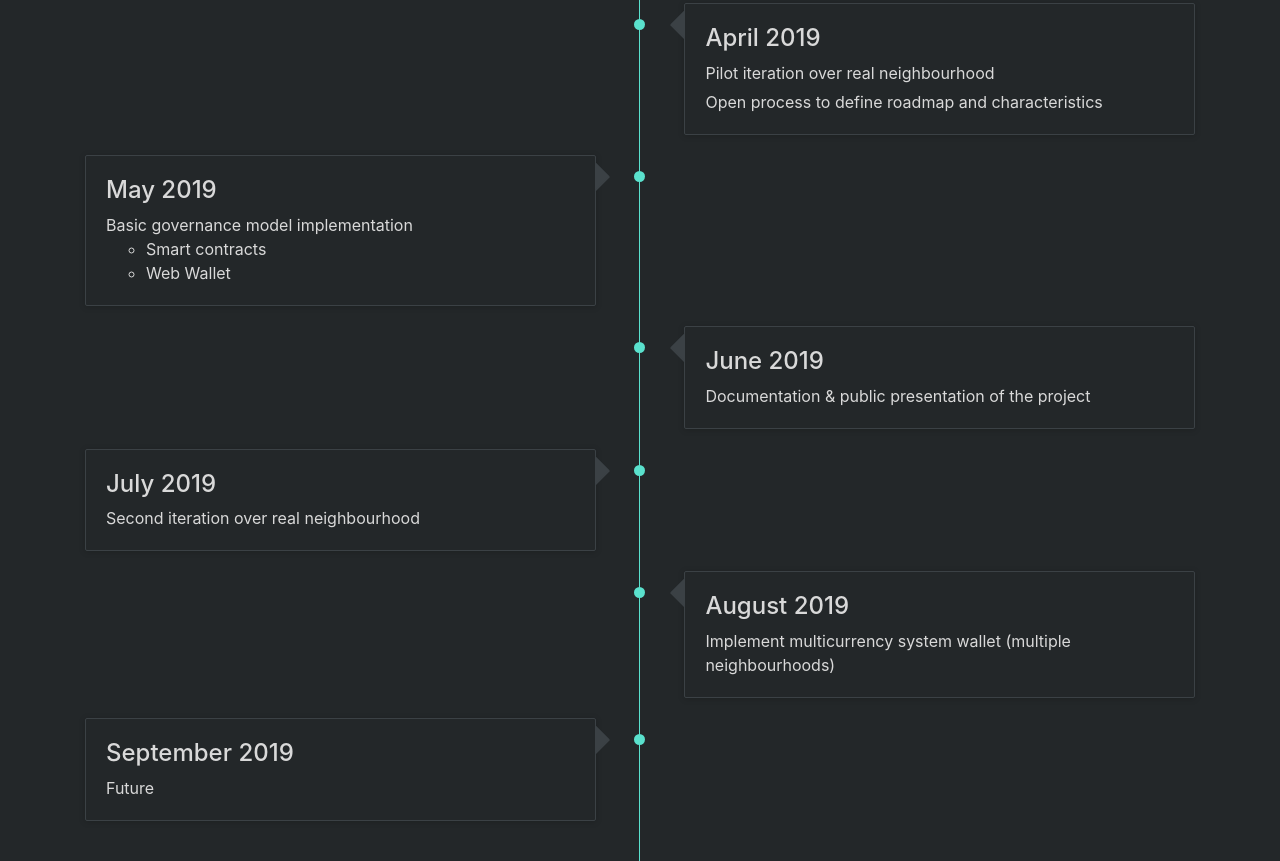
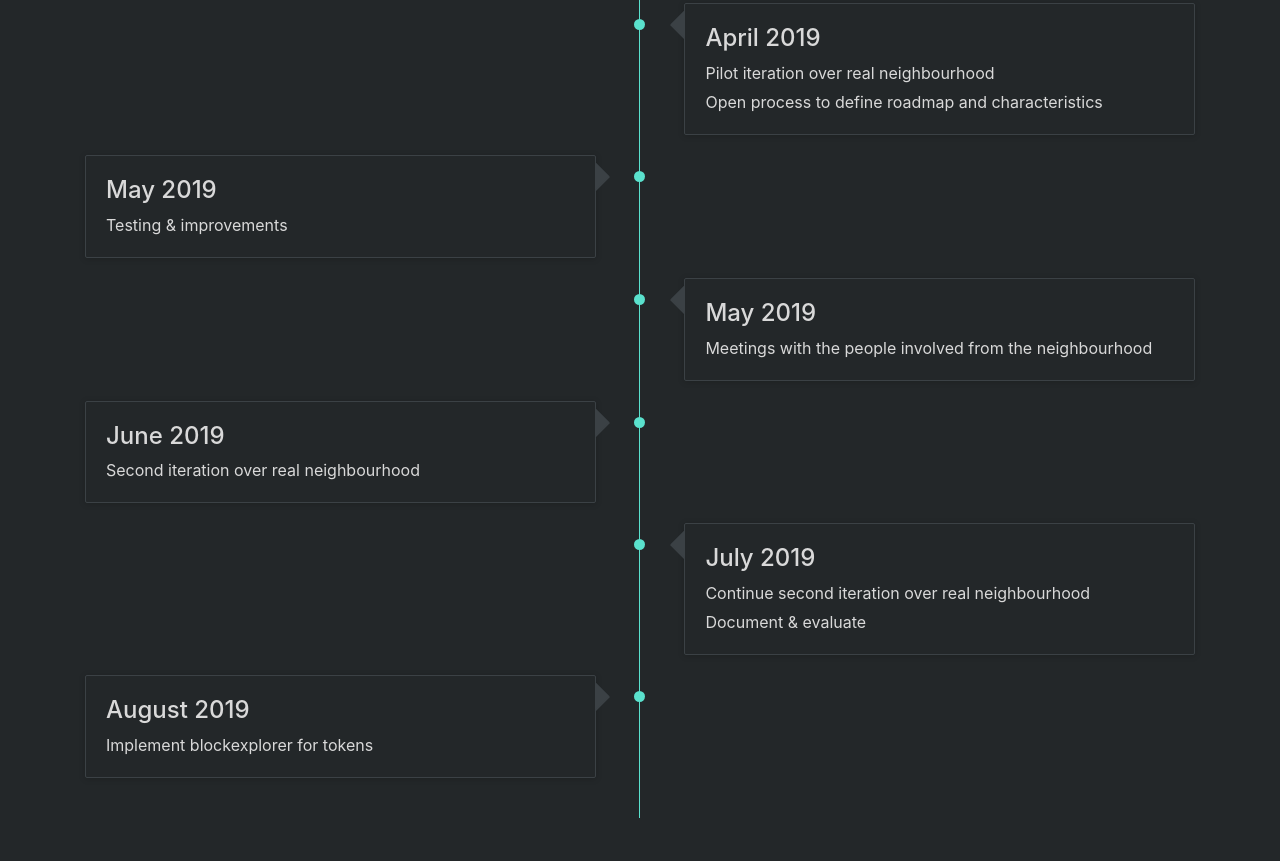
Before and after one commit to kvartalo/website, a website: page index.html in a window 1280 px wide. Shown: the part 1883-2744 px from the top of the page. Drawn offline with nearby package versions, Linux system fonts and the light colour scheme.

Commit message:
update roadmap section

```diff
--- a/index.html
+++ b/index.html
@@ -194,30 +194,26 @@
       </li>
       <li>
         <div class="timeline-badge"></div>
+        <div class="timeline-panel" data-aos="fade-left">
+          <div class="timeline-heading">
+            <h4 class="timeline-title">May 2019</h4>
+          </div>
+          <div class="timeline-body">
+            <p>
+              Testing & improvements
+            </p>
+          </div>
+        </div>
+      </li>
+      <li class="timeline-inverted">
+        <div class="timeline-badge"></div>
         <div class="timeline-panel" data-aos="fade-right">
           <div class="timeline-heading">
             <h4 class="timeline-title">May 2019</h4>
           </div>
           <div class="timeline-body">
             <p>
-              Basic governance model implementation
-              <ul>
-                <li>Smart contracts</li>
-                <li>Web Wallet</li>
-              </ul>
-            </p>
-          </div>
-        </div>
-      </li>
-      <li class="timeline-inverted">
-        <div class="timeline-badge"></div>
-        <div class="timeline-panel" data-aos="fade-left">
-          <div class="timeline-heading">
-            <h4 class="timeline-title">June 2019</h4>
-          </div>
-          <div class="timeline-body">
-            <p>
-              Documentation & public presentation of the project
+              Meetings with the people involved from the neighbourhood
             </p>
           </div>
         </div>
@@ -226,7 +222,7 @@
         <div class="timeline-badge"></div>
         <div class="timeline-panel" data-aos="fade-right">
           <div class="timeline-heading">
-            <h4 class="timeline-title">July 2019</h4>
+            <h4 class="timeline-title">June 2019</h4>
           </div>
           <div class="timeline-body">
             <p>
@@ -239,11 +235,14 @@
         <div class="timeline-badge"></div>
         <div class="timeline-panel" data-aos="fade-left">
           <div class="timeline-heading">
-            <h4 class="timeline-title">August 2019</h4>
+            <h4 class="timeline-title">July 2019</h4>
           </div>
           <div class="timeline-body">
             <p>
-              Implement multicurrency system wallet (multiple neighbourhoods)
+              Continue second iteration over real neighbourhood
+            </p>
+            <p>
+              Document & evaluate
             </p>
           </div>
         </div>
@@ -252,11 +251,11 @@
         <div class="timeline-badge"></div>
         <div class="timeline-panel" data-aos="fade-right">
           <div class="timeline-heading">
-            <h4 class="timeline-title">September 2019</h4>
+            <h4 class="timeline-title">August 2019</h4>
           </div>
           <div class="timeline-body">
             <p>
-              Future
+              Implement blockexplorer for tokens
             </p>
           </div>
         </div>
```
